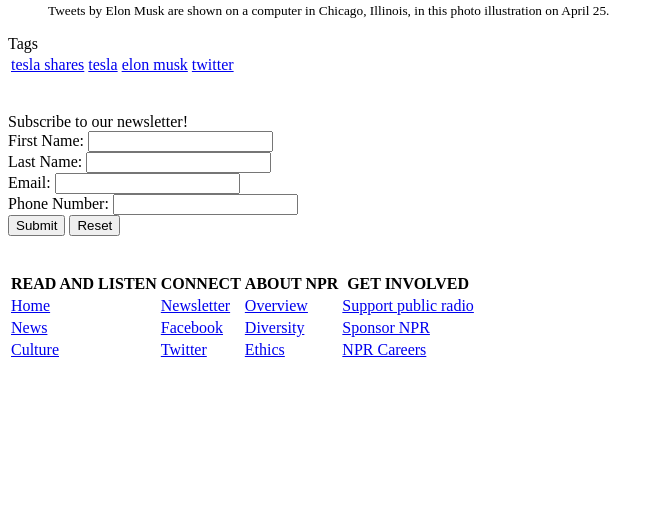
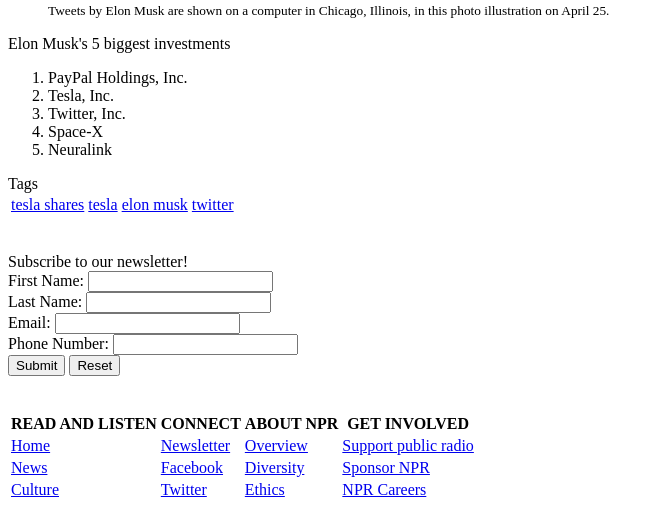
Before and after one commit to fran2708/LPPA, a plain HTML site: page EJ clase 3/index.html in a window 1280 px wide. Shown: the part 1210-1720 px from the top of the page, without its empty margins (0-664 px from the left). Before the commit the page ends 1580 px from the top, so only its background shows below. Drawn offline with Linux system fonts and the light colour scheme.

Commit message:
added ol

```diff
--- a/EJ clase 3/index.html
+++ b/EJ clase 3/index.html
@@ -72,9 +72,23 @@
                         alt="Elon Musk's tweets">
                         <figcaption><small>Tweets by Elon Musk are shown on a computer in Chicago, Illinois, in this photo illustration on April 25.</small></figcaption>
                     </figure>
+
+                    <label>Elon Musk's 5 biggest investments</label>
+                    <ol class="investment-list">
+                        <li>PayPal Holdings, Inc.</li>
+
+                        <li>Tesla, Inc.</li>
+
+                        <li>Twitter, Inc.</li>
+
+                        <li>Space-X</li>
+
+                        <li>Neuralink</li>
+                    </ol>
                 </div>
 
                 <div class="tags">
+                    <!-- Quise hacer la lista de tags con ul, pero sin CSS no quedaban lado a lado como queria -->
                     <label>Tags</label>
 
                     <table class="tag-table">
```
